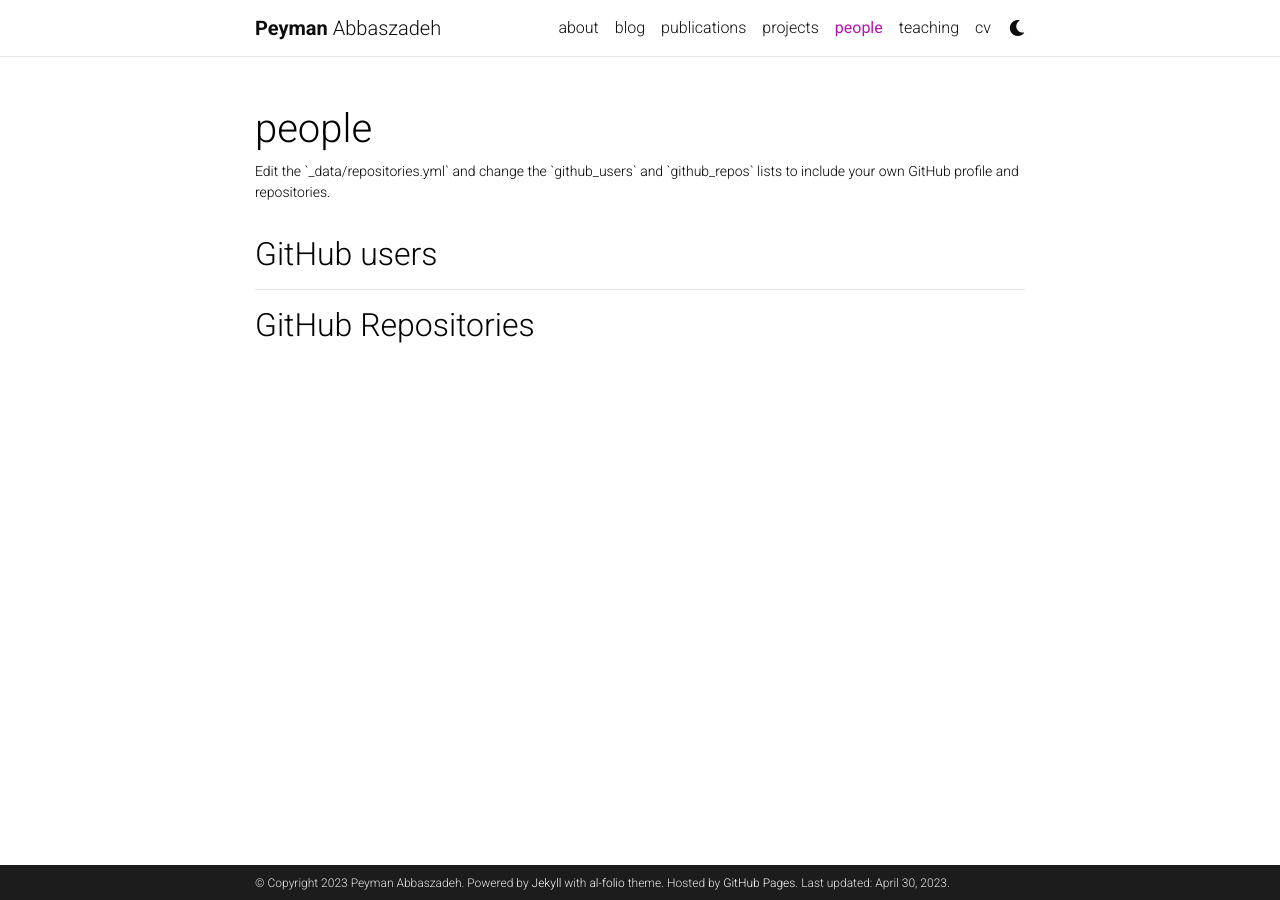
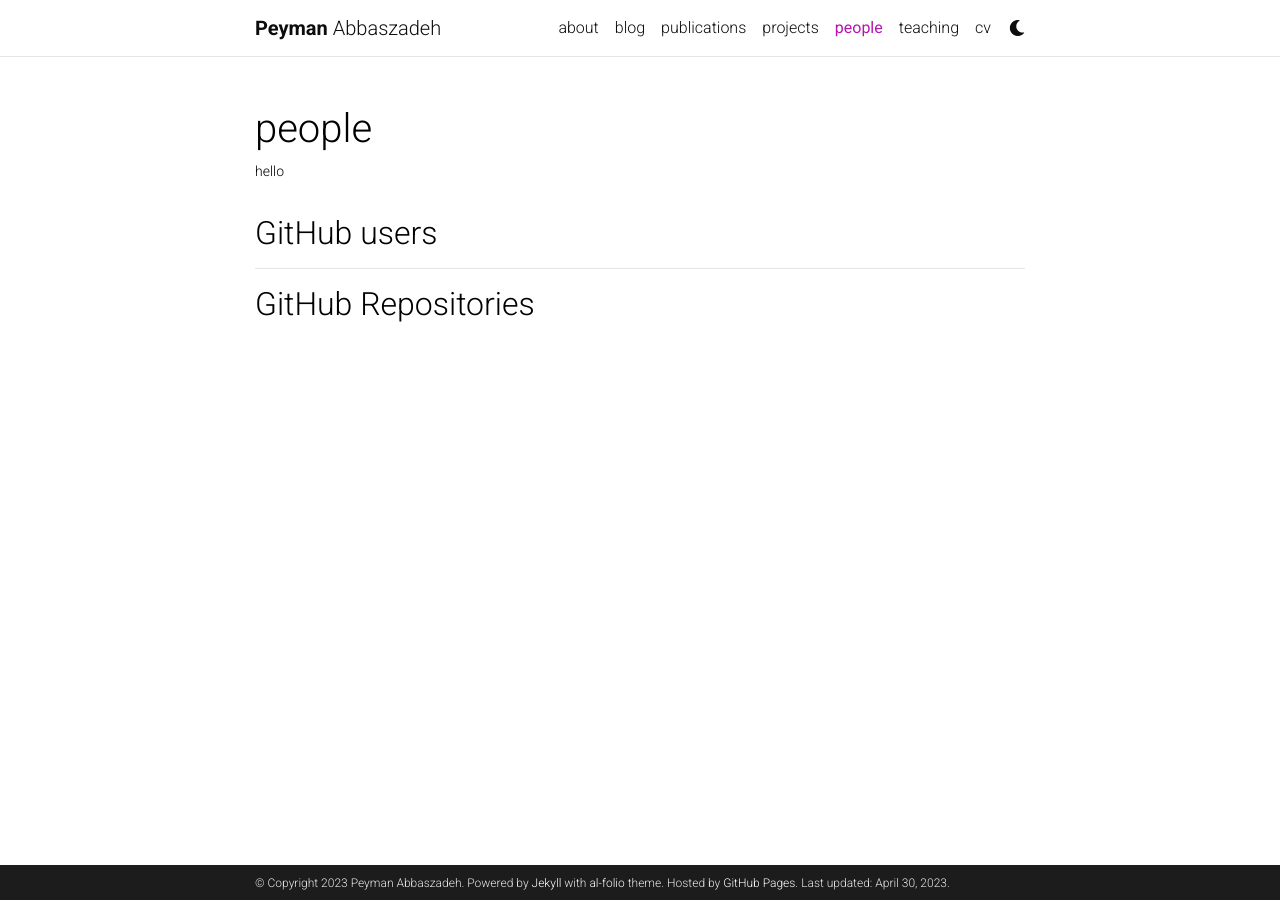
Before and after one commit to Pabbaszadeh/Pabbaszadeh.github.io, a Jekyll site: the page built from _pages/people.md, in a window 1280 px wide. Built offline with Jekyll 4.4.1, drawn with Linux system fonts in a browser that asks for light colours; comment, search, counter and statistics services are not loaded; a style sheet for code colours, icons or effects is not loaded.

Commit message:
Update people.md

```diff
--- a/_pages/people.md
+++ b/_pages/people.md
@@ -2,7 +2,7 @@
 layout: page
 permalink: /people/
 title: people
-description: Edit the `_data/repositories.yml` and change the `github_users` and `github_repos` lists to include your own GitHub profile and repositories.
+description: hello
 nav: true
 nav_order: 3
 ---
```
